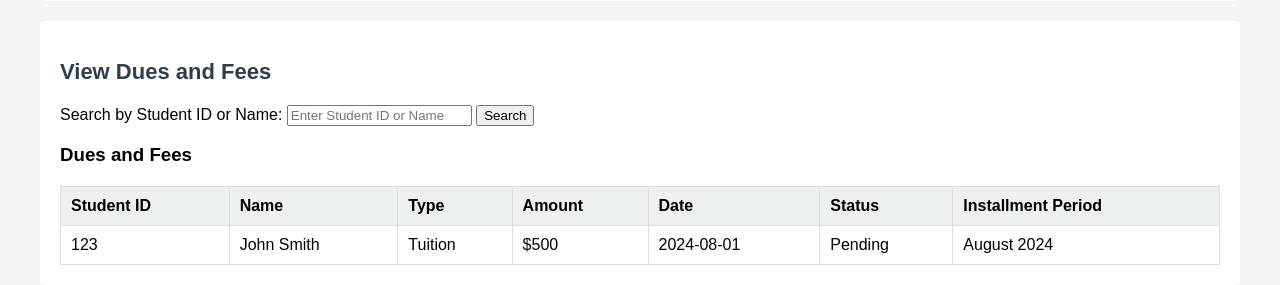
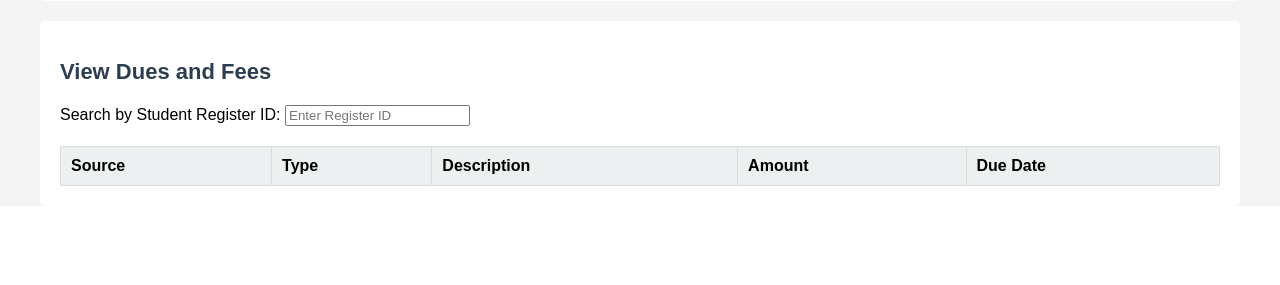
Before and after one commit to sneha0011/MCA_miniproject, a Flask app: template templates/admin_home.html in a window 1280 px wide. Shown: the part 762-1047 px from the top of the page. After the commit the page ends 948 px from the top, so only its background shows below. Run offline with Flask 3, Linux system fonts and the light colour scheme; the template is opened without the code that fills it, so the values that code supplies are empty.

Commit message:
Update admin_home.html

```diff
--- a/templates/admin_home.html
+++ b/templates/admin_home.html
@@ -196,45 +196,27 @@
     </tbody>
 </table>
         </div>
-
-        <!-- View Dues and Fees Section -->
         <div id="view-dues-fees" class="main-content">
             <h2 class="section-title">View Dues and Fees</h2>
-            <form>
-                <label for="search">Search by Student ID or Name:</label>
-                <input type="text" id="search" name="search" placeholder="Enter Student ID or Name">
-                <button type="submit">Search</button>
+            <form id="search-form" onsubmit="event.preventDefault(); fetchAllFees();">
+                <label for="fee-search">Search by Student Register ID:</label>
+                <input type="text" id="fee-search" name="search" placeholder="Enter Register ID" oninput="fetchAllFees()">
             </form>
-
-            <h3>Dues and Fees</h3>
-            <table>
+            <table id="fees-table">
                 <thead>
                     <tr>
-                        <th>Student ID</th>
-                        <th>Name</th>
+                        <th>Source</th>
                         <th>Type</th>
+                        <th>Description</th>
                         <th>Amount</th>
-                        <th>Date</th>
-                        <th>Status</th>
-                        <th>Installment Period</th>
+                        <th>Due Date</th>
                     </tr>
                 </thead>
                 <tbody>
-                    <!-- Example data; replace with dynamic data -->
-                    <tr>
-                        <td>123</td>
-                        <td>John Smith</td>
-                        <td>Tuition</td>
-                        <td>$500</td>
-                        <td>2024-08-01</td>
-                        <td>Pending</td>
-                        <td>August 2024</td>
-                    </tr>
-                    <!-- More rows as needed -->
+                    <!-- Fee data will be inserted here dynamically -->
                 </tbody>
             </table>
         </div>
-    </div>
 
     <script>
         function filterStaff() {
@@ -301,6 +283,39 @@ function filterStudents() {
         })
         .catch(error => console.error('Error:', error));
 }
+function fetchAllFees() {
+    var input = document.getElementById("fee-search");
+    var regId = input.value.trim();
+
+    if (regId) {
+        fetch(`/fetch_all_fees?reg_id=${encodeURIComponent(regId)}`)
+            .then(response => response.json())
+            .then(data => {
+                var tableBody = document.querySelector("#fees-table tbody");
+                tableBody.innerHTML = "";  // Clear existing table rows
+
+                if (data.length > 0) {
+                    data.forEach(fee => {
+                        var row = document.createElement("tr");
+                        row.innerHTML = `
+                            <td>${fee.source}</td>
+                            <td>${fee.fee_type}</td>
+                            <td>${fee.description}</td>
+                            <td>${fee.amount}</td>
+                            <td>${fee.due_date}</td>
+                        `;
+                        tableBody.appendChild(row);
+                    });
+                } else {
+                    var row = document.createElement("tr");
+                    row.innerHTML = `<td colspan="5">No fees found for this student.</td>`;
+                    tableBody.appendChild(row);
+                }
+            })
+            .catch(error => console.error('Error:', error));
+    }
+}
+
     </script>
 </body>
 </html>
```
